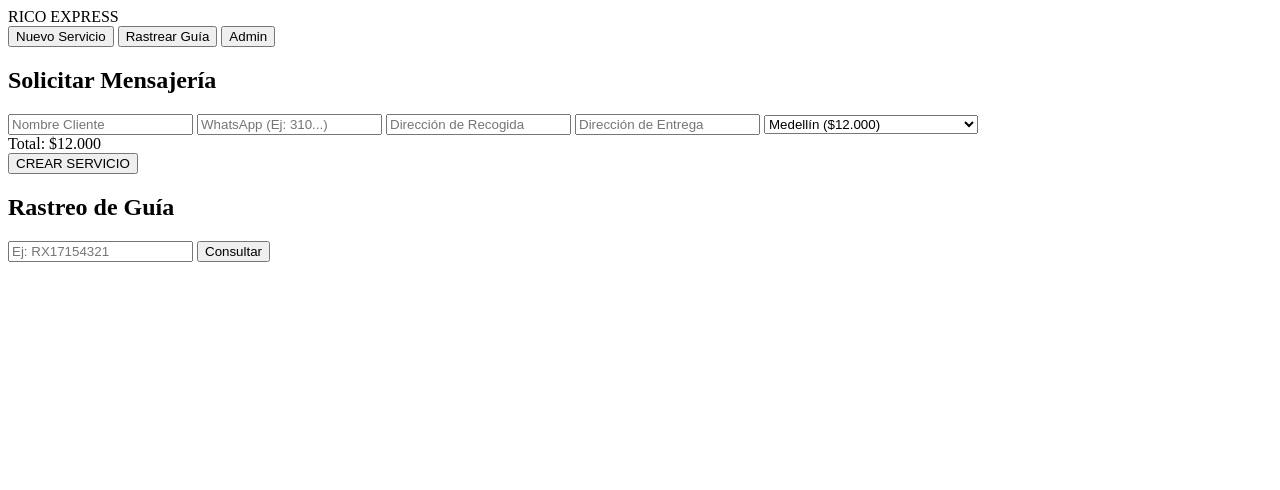
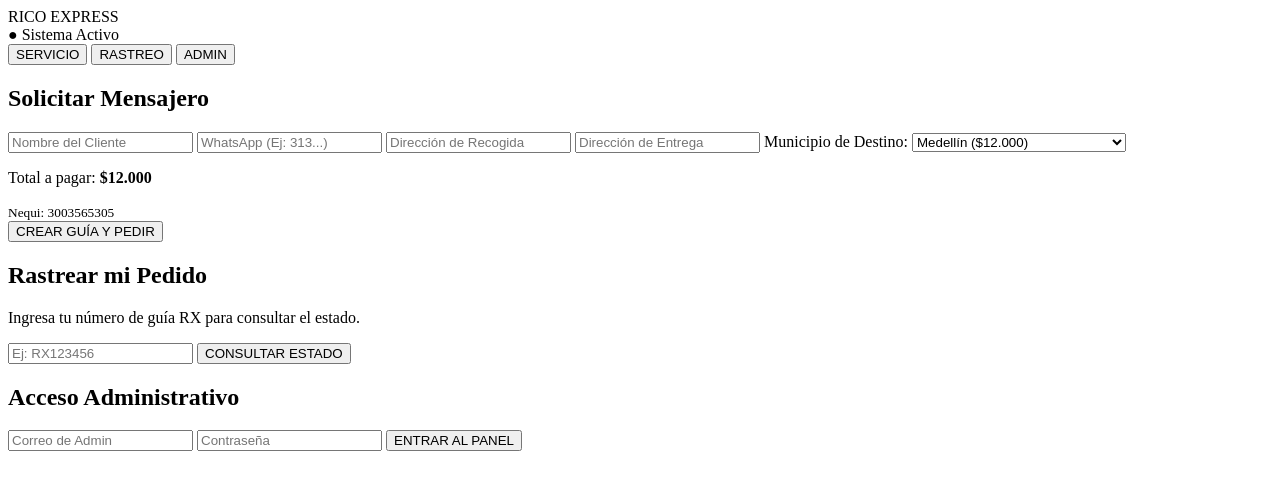
Before and after one commit to inforicoexpressmensajeria-oss/RicoExpressMensajeria-, a plain HTML site: page index.html in a window 1280 px wide. Drawn offline with nearby package versions, Linux system fonts and the light colour scheme.

Commit message:
Update index.html

```diff
--- a/index.html
+++ b/index.html
@@ -9,28 +9,34 @@
     <script src="https://cdnjs.cloudflare.com/ajax/libs/jspdf/2.5.1/jspdf.umd.min.js"></script>
 </head>
 <body>
+
     <header>
         <div class="logo">RICO <span>EXPRESS</span></div>
-        <nav>
-            <button onclick="showSection('nuevo-servicio')">Nuevo Servicio</button>
-            <button onclick="showSection('rastreo')">Rastrear Guía</button>
-            <button onclick="showSection('admin')" class="btn-admin">Admin</button>
-        </nav>
+        <div class="status-online">● Sistema Activo</div>
     </header>
 
-    <main id="content">
-        <section id="nuevo-servicio" class="active">
-            <h2>Solicitar Mensajería</h2>
+    <nav class="tabs-menu">
+        <button class="tab-btn active" onclick="mostrarSeccion('registro')">SERVICIO</button>
+        <button class="tab-btn" onclick="mostrarSeccion('rastreo')">RASTREO</button>
+        <button class="tab-btn" onclick="mostrarSeccion('login-admin')">ADMIN</button>
+    </nav>
+
+    <main class="container">
+
+        <section id="registro" class="seccion-app active">
             <form id="form-servicio">
-                <input type="text" id="nombre" placeholder="Nombre Cliente" required>
-                <input type="tel" id="telefono" placeholder="WhatsApp (Ej: 310...)" required>
+                <h2>Solicitar Mensajero</h2>
+                <input type="text" id="nombre" placeholder="Nombre del Cliente" required>
+                <input type="tel" id="telefono" placeholder="WhatsApp (Ej: 313...)" required>
                 <input type="text" id="origen" placeholder="Dirección de Recogida" required>
                 <input type="text" id="destino" placeholder="Dirección de Entrega" required>
-                <select id="municipio" onchange="actualizarPrecio()">
+
+                <label for="municipio">Municipio de Destino:</label>
+                <select id="municipio">
                     <option value="Medellín">Medellín ($12.000)</option>
                     <option value="Bello">Bello ($17.000)</option>
+                    <option value="Itagüí">Itagüí ($17.000)</option>
                     <option value="Envigado">Envigado ($17.000)</option>
-                    <option value="Itagüí">Itagüí ($17.000)</option>
                     <option value="Sabaneta">Sabaneta ($17.000)</option>
                     <option value="La Estrella">La Estrella ($18.000)</option>
                     <option value="San Antonio de Prado">San Antonio de Prado ($20.000)</option>
@@ -38,24 +44,55 @@
                     <option value="Copacabana">Copacabana ($23.000)</option>
                     <option value="Girardota">Girardota ($33.000)</option>
                     <option value="Barbosa">Barbosa ($43.000)</option>
-                    <option value="Otro">Otro (Por KM)</option>
                 </select>
-                <div id="div-km" style="display:none;">
-                    <input type="number" id="km" placeholder="Distancia en KM" oninput="actualizarPrecio()">
+
+                <div class="pago-resumen">
+                    <p>Total a pagar: <strong id="display-valor">$12.000</strong></p>
+                    <small>Nequi: 3003565305</small>
                 </div>
-                <div class="precio-display">Total: <span id="total-servicio">$12.000</span></div>
-                <button type="submit" class="btn-primary">CREAR SERVICIO</button>
+
+                <button type="submit" id="btn-crear">CREAR GUÍA Y PEDIR</button>
             </form>
         </section>
 
-        <section id="rastreo">
-            <h2>Rastreo de Guía</h2>
-            <input type="text" id="input-guia" placeholder="Ej: RX17154321">
-            <button onclick="consultarGuia()" class="btn-primary">Consultar</button>
-            <div id="resultado-rastreo"></div>
+        <section id="rastreo" class="seccion-app">
+            <div class="card">
+                <h2>Rastrear mi Pedido</h2>
+                <p>Ingresa tu número de guía RX para consultar el estado.</p>
+                <input type="text" id="input-guia" placeholder="Ej: RX123456">
+                <button class="btn-negro" onclick="buscarGuia()">CONSULTAR ESTADO</button>
+                <div id="resultado-rastreo" class="resultado"></div>
+            </div>
         </section>
+
+        <section id="login-admin" class="seccion-app">
+            <div class="card login-card">
+                <h2>Acceso Administrativo</h2>
+                <input type="email" id="admin-email" placeholder="Correo de Admin">
+                <input type="password" id="admin-pass" placeholder="Contraseña">
+                <button class="btn-negro" onclick="loginAdmin()">ENTRAR AL PANEL</button>
+            </div>
+        </section>
+
     </main>
 
     <script type="module" src="app.js"></script>
+
+    <script>
+        function mostrarSeccion(idSeccion) {
+            // Ocultar todas las secciones
+            document.querySelectorAll('.seccion-app').forEach(section => {
+                section.classList.remove('active');
+            });
+            // Quitar clase active de los botones
+            document.querySelectorAll('.tab-btn').forEach(btn => {
+                btn.classList.remove('active');
+            });
+            // Mostrar la seleccionada
+            document.getElementById(idSeccion).classList.add('active');
+            // Activar botón correspondiente
+            event.currentTarget.classList.add('active');
+        }
+    </script>
 </body>
 </html>
```
